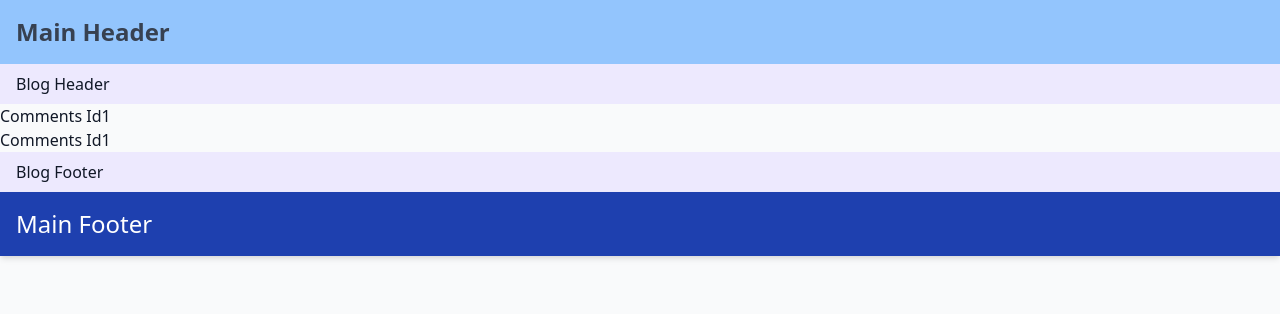
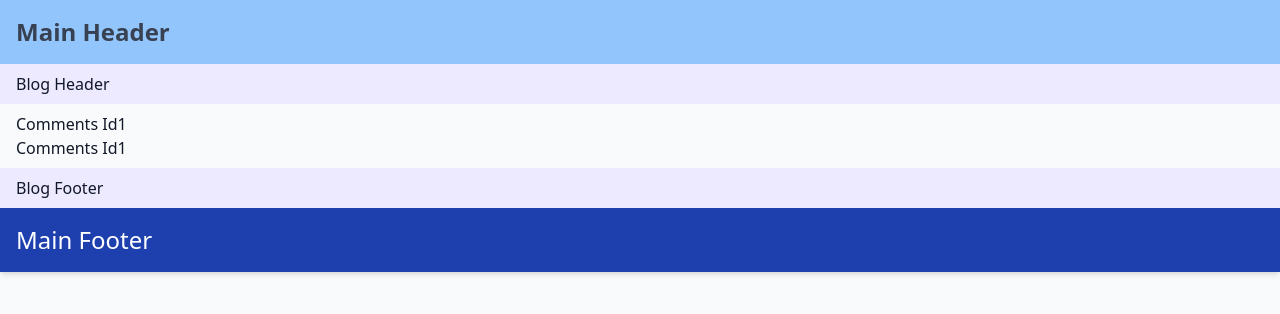
Before and after one commit to Zagaz/codevolution-next-js, a Next.js app: page /blog/1/comments/1 in a window 1280 px wide. Shown: the top 314 px of the page. Built offline with nearby package versions, Linux system fonts and the light colour scheme.

Commit message:
stylying

```diff
--- a/src/app/(blog group)/blog/[blogId]/comments/[commentsId]/page.tsx
+++ b/src/app/(blog group)/blog/[blogId]/comments/[commentsId]/page.tsx
@@ -10,8 +10,10 @@ export default async function CommentsId({
 
     return (
         <>
-            <div>Comments Id{blogId}</div>
-            <div>Comments Id{commentsId}</div>
+            <div  className='py-2 px-4'>
+                <div>Comments Id{blogId}</div>
+                <div>Comments Id{commentsId}</div>
+            </div>
         </>
     )
 }
```
